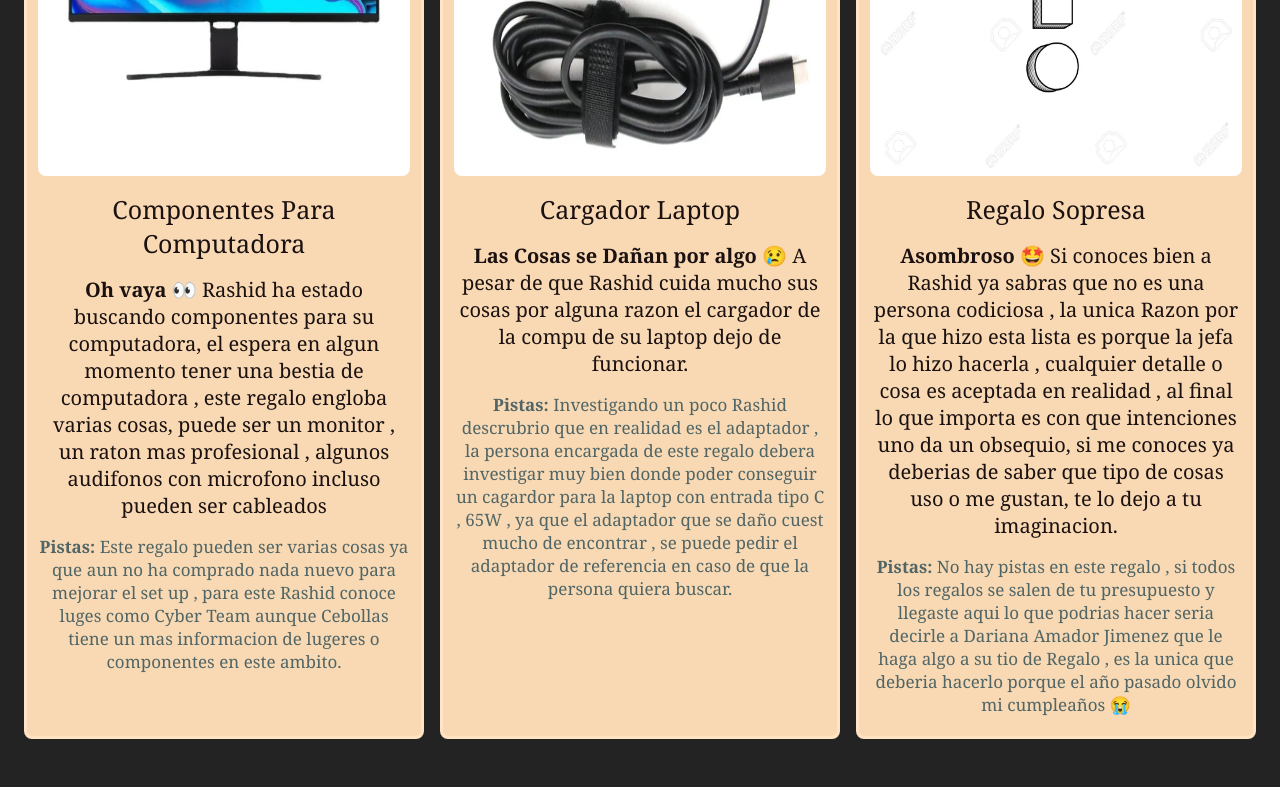
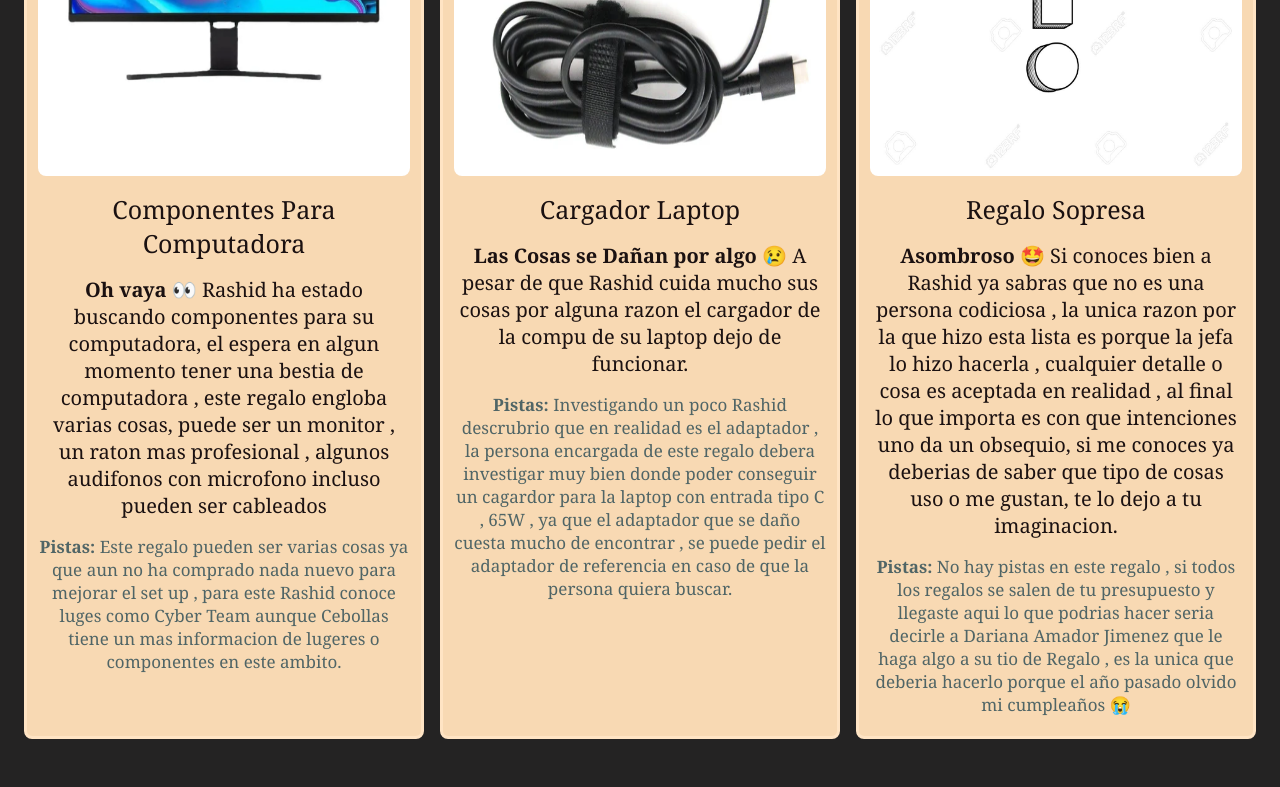
Before and after one commit to Cholero25/Rashid-Birthday, a plain HTML site: page index.html in a window 1280 px wide. Shown: the part 1456-2243 px from the top of the page. Drawn offline with Linux system fonts and the light colour scheme.

Commit message:
Fix Grammar

```diff
--- a/index.html
+++ b/index.html
@@ -14,7 +14,7 @@
         <img src="Images/Rashid.jfif" class="Rashid">
         </div>
         <h1 class="main-title">REGALOS DE CUMPLEAÑOS RASHID 2025</h1>
-        <p class="description"> Una lista de cosas deseadas desde lo mas profundo de este nomble corazon</p>
+        <p class="description"> Una lista de cosas deseadas desde lo mas profundo de este noble corazon</p>
     </section>
   <main>
   <div class="primer-regalo">
@@ -56,14 +56,14 @@
     <div class="card">
       <p class="title">Cargador Laptop</p>
       <p class="main-text"><strong>Las Cosas se Dañan por algo 😢</strong> A pesar de que Rashid cuida mucho sus cosas por alguna razon el cargador de la compu de su laptop dejo de funcionar.</p>
-      <p class="sec-text"><strong>Pistas:</strong> Investigando un poco Rashid descrubrio que en realidad es el adaptador , la persona encargada de este regalo debera investigar muy bien donde poder conseguir un cagardor para la laptop con entrada tipo C , 65W , ya que el adaptador que se daño cuest mucho de encontrar , se puede pedir el adaptador de referencia en caso de que la persona quiera buscar.</p>
+      <p class="sec-text"><strong>Pistas:</strong> Investigando un poco Rashid descrubrio que en realidad es el adaptador , la persona encargada de este regalo debera investigar muy bien donde poder conseguir un cagardor para la laptop con entrada tipo C , 65W , ya que el adaptador que se daño cuesta mucho de encontrar , se puede pedir el adaptador de referencia en caso de que la persona quiera buscar.</p>
     </div>
   </div>
   <div class="primer-regalo">
     <img class="Regalos" src="Images/Sorpresa.jpg">
     <div class="card">
       <p class="title">Regalo Sopresa</p>
-      <p class="main-text"><strong>Asombroso 🤩</strong> Si conoces bien a Rashid ya sabras que no es una persona codiciosa , la unica Razon por la que hizo esta lista es porque la jefa lo hizo hacerla , cualquier detalle o cosa es aceptada en realidad , al final lo que importa es con que intenciones uno da un obsequio, si me conoces ya deberias de saber que tipo de cosas uso o me gustan, te lo dejo a tu imaginacion.</p>
+      <p class="main-text"><strong>Asombroso 🤩</strong> Si conoces bien a Rashid ya sabras que no es una persona codiciosa , la unica razon por la que hizo esta lista es porque la jefa lo hizo hacerla , cualquier detalle o cosa es aceptada en realidad , al final lo que importa es con que intenciones uno da un obsequio, si me conoces ya deberias de saber que tipo de cosas uso o me gustan, te lo dejo a tu imaginacion.</p>
       <p class="sec-text"><strong>Pistas:</strong> No hay pistas en este regalo , si todos los regalos se salen de tu presupuesto y llegaste aqui lo que podrias hacer seria decirle a Dariana Amador Jimenez que le haga algo a su tio de Regalo , es la unica que deberia hacerlo porque el año pasado olvido mi cumpleaños 😭</p>
     </div>
   </div>
```
